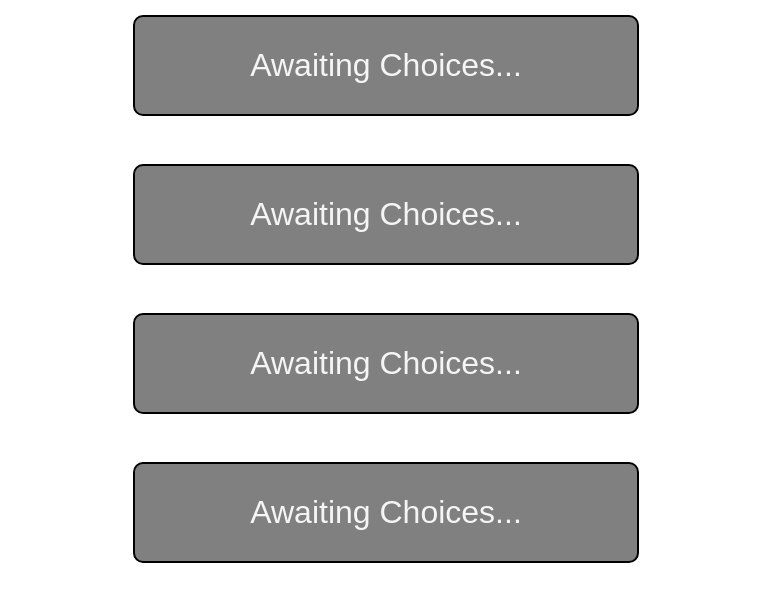
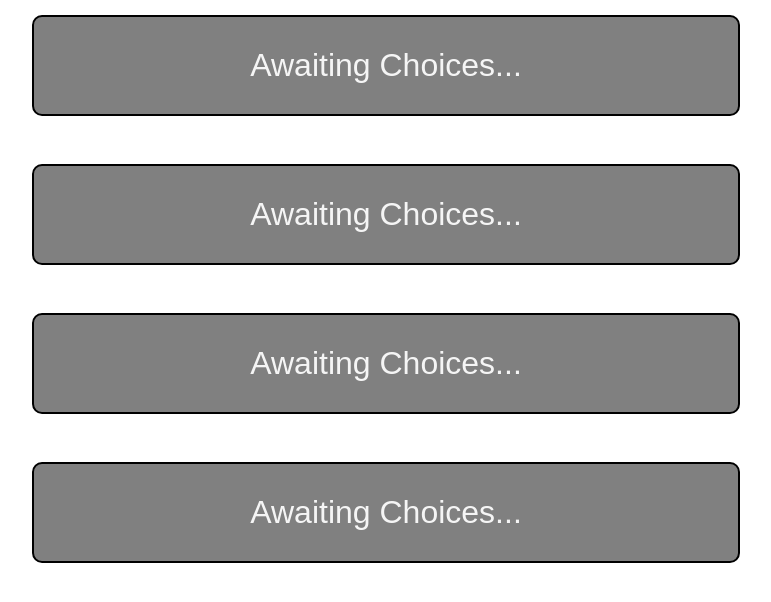
Before and after one commit to SolomonYu/Server-game-jam, a website: page public/index.html in a window 1280 px wide. Shown: the whole page, without its empty margins (254-1025 px from the left). Drawn offline with nearby package versions, Linux system fonts and the light colour scheme; no server answers.

Commit message:
adjusted voting cell size

```diff
--- a/public/style.css
+++ b/public/style.css
@@ -12,7 +12,7 @@
     display: block;
     justify-content: center;
     font-size: 200%;
-    margin: 15px 30%;
+    margin: 15px 22%;
     color: whitesmoke;
     border-radius: 10px;
     animation-duration: 0.5s;
```
